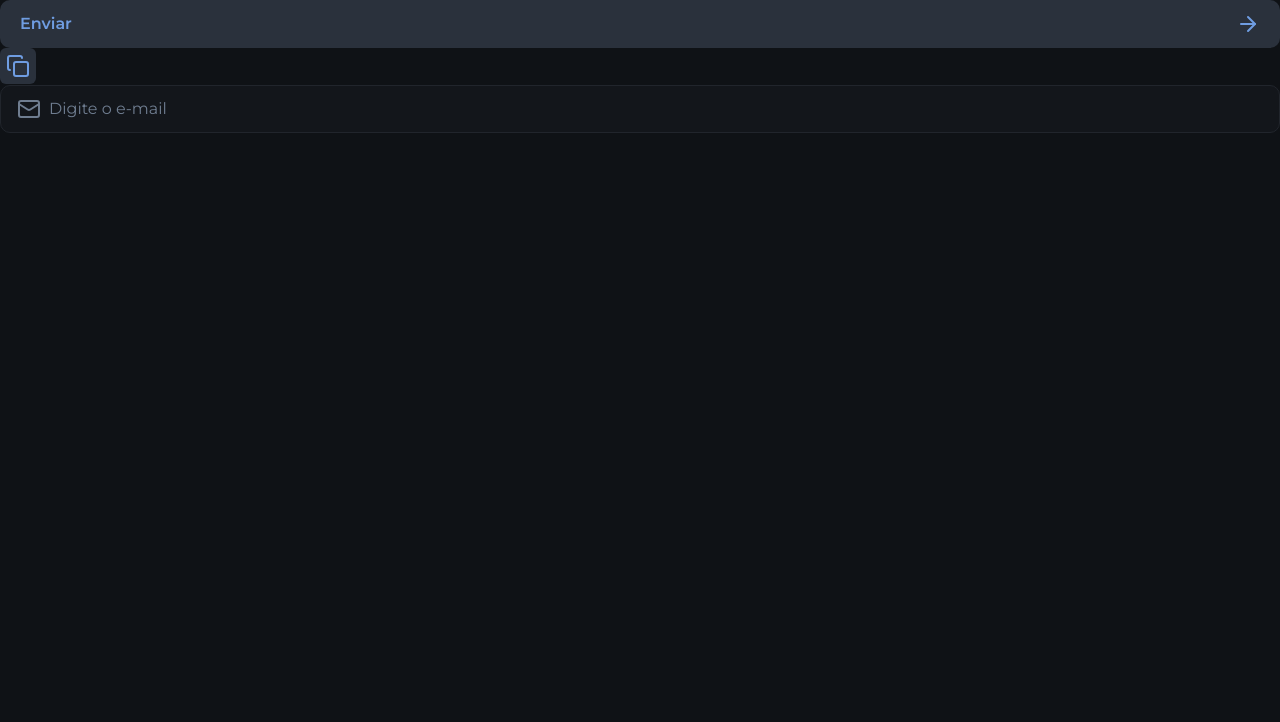
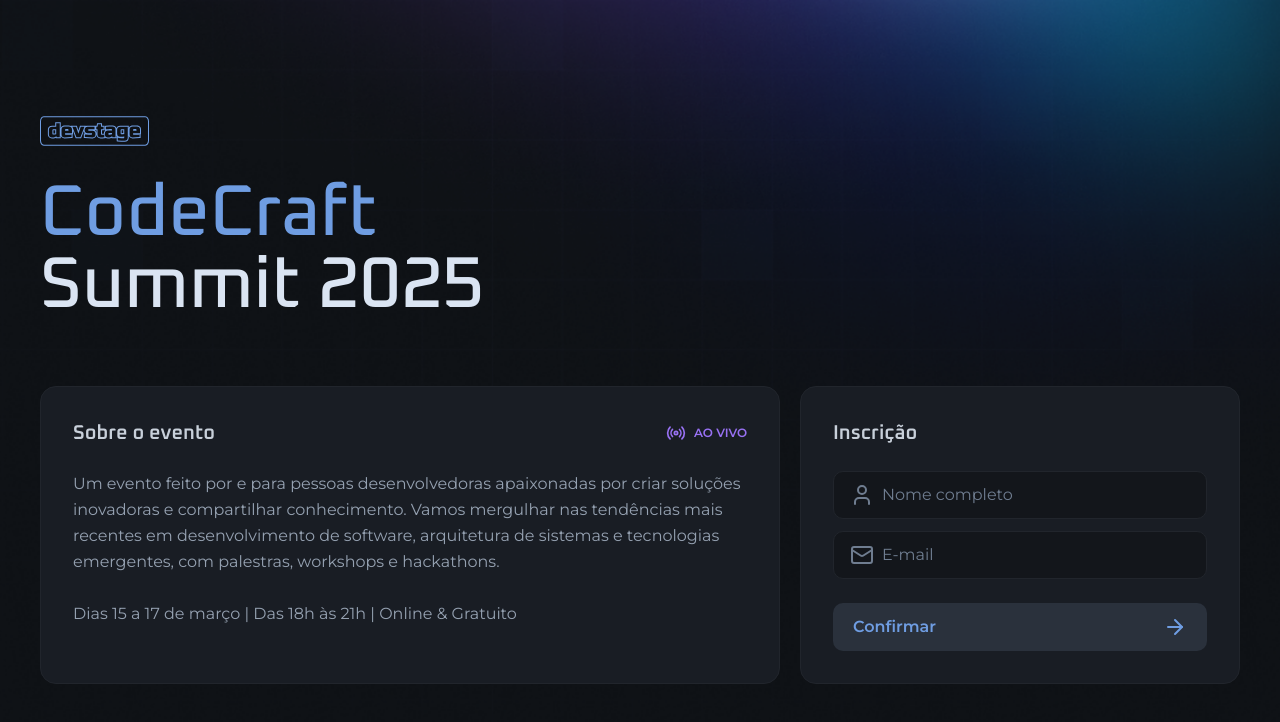
Before and after one commit to omarcoaur3lio/devstage, a Next.js app in the folder web/: page / in a window 1280 px wide. Shown: the top 722 px of the page. Built offline with nearby package versions, Linux system fonts and the light colour scheme.

Commit message:
:sparkles: add home page

```diff
--- a/web/src/app/layout.tsx
+++ b/web/src/app/layout.tsx
@@ -26,7 +26,9 @@
 }>) {
   return (
     <html lang="en" className={`${oxanium.variable} ${montserrat.variable}`}>
-      <body className="bg-gray-900 text-gray-100 antialiased">{children}</body>
+      <body className="bg-gray-900 text-gray-100 antialiased bg-[url(/background.png)] bg-no-repeat bg-top md:bg-right-top bg-cover">
+        {children}
+      </body>
     </html>
   )
 }
--- a/web/src/app/page.tsx
+++ b/web/src/app/page.tsx
@@ -1,25 +1,66 @@
 import { Button } from '@/components/button'
-import { IconButton } from '@/components/icon-button'
 import { InputField, InputIcon, InputRoot } from '@/components/input'
-
-import { ArrowRight, Copy, Mail } from 'lucide-react'
+import { ArrowRight, Mail, Radio, User } from 'lucide-react'
+import Image from 'next/image'
+import logo from '../assets/logo.svg'
 
 export default function Home() {
   return (
-    <main>
-      <Button>
-        Enviar
-        <ArrowRight />
-      </Button>
-      <IconButton>
-        <Copy />
-      </IconButton>
-      <InputRoot>
-        <InputIcon>
-          <Mail />
-        </InputIcon>
-        <InputField placeholder="Digite o e-mail" />
-      </InputRoot>
+    <main className="max-w-[1240px] mx-auto px-5 py-8 md:py-0">
+      <div className="min-h-dvh flex justify-center gap-16 flex-col">
+        <div className="flex flex-col gap-8 items-center md:items-start">
+          <Image src={logo} alt="devstage" width={108.5} height={30} />
+          <h1 className="text-4xl text-center leading-none font-heading font-medium flex flex-col md:text-7xl md:text-left">
+            <span className="text-blue">CodeCraft</span> Summit 2025
+          </h1>
+        </div>
+        <div className="flex gap-5 items-stretch flex-col md:flex-row">
+          <div className="flex-1 bg-gray-700 border border-gray-600 rounded-2xl p-8 space-y-6">
+            <div className="flex items-center justify-between">
+              <h2 className="font-heading font-semibold text-gray-200 text-xl">
+                Sobre o evento
+              </h2>
+              <span className="text-purple font-semibold text-xs flex items-center gap-2">
+                <Radio className="size-5" />
+                AO VIVO
+              </span>
+            </div>
+            <p className="text-gray-300 leading-relaxed text-sm md:text-base">
+              Um evento feito por e para pessoas desenvolvedoras apaixonadas por
+              criar soluções inovadoras e compartilhar conhecimento. Vamos
+              mergulhar nas tendências mais recentes em desenvolvimento de
+              software, arquitetura de sistemas e tecnologias emergentes, com
+              palestras, workshops e hackathons.
+              <br />
+              <br />
+              Dias 15 a 17 de março | Das 18h às 21h | Online & Gratuito{' '}
+            </p>
+          </div>
+          <form className="bg-gray-700 border border-gray-600 rounded-2xl p-8 space-y-6 w-full md:max-w-[440px]">
+            <h2 className="font-heading font-semibold text-gray-200 text-xl">
+              Inscrição
+            </h2>
+            <div className="space-y-3">
+              <InputRoot>
+                <InputIcon>
+                  <User />
+                </InputIcon>
+                <InputField type="text" placeholder="Nome completo" />
+              </InputRoot>
+              <InputRoot>
+                <InputIcon>
+                  <Mail />
+                </InputIcon>
+                <InputField type="email" placeholder="E-mail" />
+              </InputRoot>
+            </div>
+            <Button type="submit">
+              Confirmar
+              <ArrowRight />
+            </Button>
+          </form>
+        </div>
+      </div>
     </main>
   )
 }
```
Also changed, not shown: web/public/background.png (added), web/src/assets/logo.svg (added).
